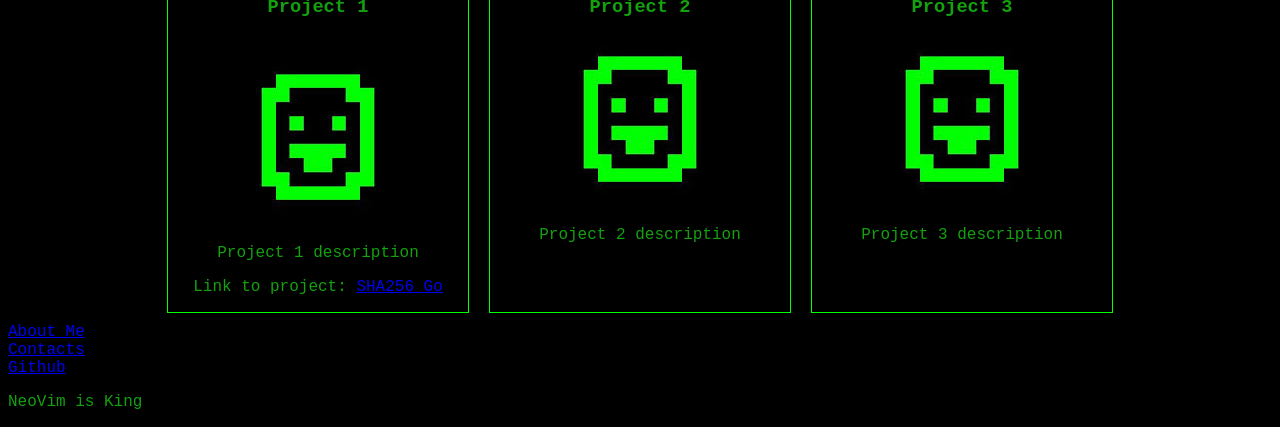
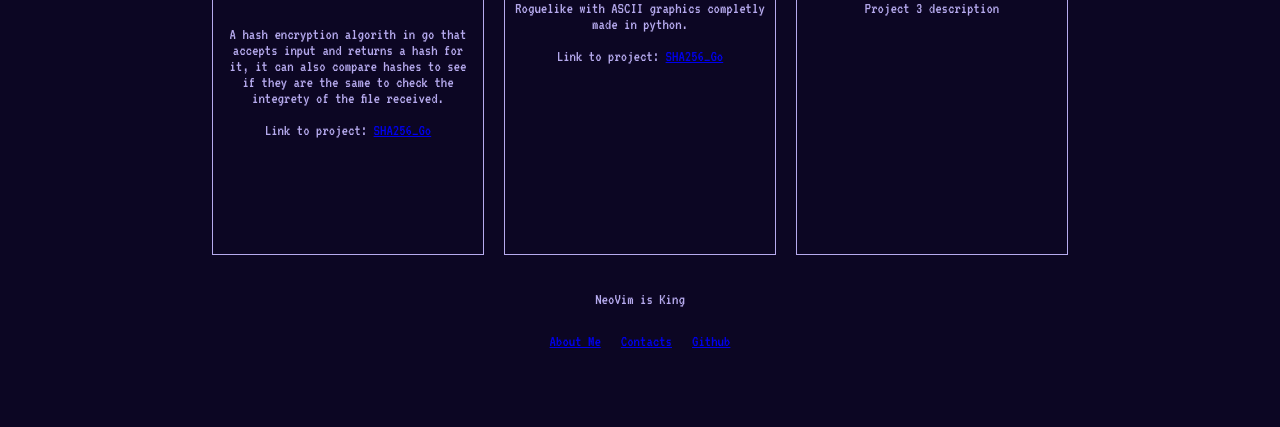
Before and after one commit to Bruno-BRG/projetoPortifolio, a plain HTML site: page index.html in a window 1280 px wide. Shown: the part 442-869 px from the top of the page. After the commit the page ends 819 px from the top, so only its background shows below. Drawn offline with Linux system fonts and the light colour scheme.

Commit message:
taBunito

```diff
--- a/index.html
+++ b/index.html
@@ -9,12 +9,19 @@
 	<meta name="viewport" content="width=device-width, initial-scale=1.0">
 	<title>Portifolio Frykits</title>
 	<link rel="stylesheet" href="style.css">
-
 </head>
 
 <body>
 	<div class="titleName" id="mainTitle">
-		<h1>Portifolio Frykits</h1>
+	<pre id="asciiART">
+██████╗ ██████╗ ██╗   ██╗███╗   ██╗ ██████╗     ██████╗  ██████╗  ██████╗██╗  ██╗ █████╗
+██╔══██╗██╔══██╗██║   ██║████╗  ██║██╔═══██╗    ██╔══██╗██╔═══██╗██╔════╝██║  ██║██╔══██╗
+██████╔╝██████╔╝██║   ██║██╔██╗ ██║██║   ██║    ██████╔╝██║   ██║██║     ███████║███████║
+██╔══██╗██╔══██╗██║   ██║██║╚██╗██║██║   ██║    ██╔══██╗██║   ██║██║     ██╔══██║██╔══██║
+██████╔╝██║  ██║╚██████╔╝██║ ╚████║╚██████╔╝    ██║  ██║╚██████╔╝╚██████╗██║  ██║██║  ██║
+╚═════╝ ╚═╝  ╚═╝ ╚═════╝ ╚═╝  ╚═══╝ ╚═════╝     ╚═╝  ╚═╝ ╚═════╝  ╚═════╝╚═╝  ╚═╝╚═╝  ╚═╝
+	</pre>
+
 		<div>
 			<h2> I am 3rd semester CompSci student I love coding. I want to specialize in back-end development and
 				system
@@ -27,43 +34,37 @@
 	<h1 id="tituloProjetos">Projects:</h1>
 	<div class="Projetos">
 		<div class="project" id="projeto1">
-			<h3 id="project1">Project 1</h3>
+			<h3 class="projectTitle">SHA256_Go</h3>
 			<br>
-			<img href="https://github.com/Frykits/SHA256_Go" src="./images/placeholder.jpg"></img>
-			<p>Project 1 description</p>
-			<p> Link to project: <a href="https://github.com/Frykits/SHA256_Go">SHA256_Go</a></p>
+			<p class= "textProject">A hash encryption algorith in go that accepts input and returns a hash for it, it can also compare hashes to see if they are the same to check the integrety of the file received.</p>
+			<p id="linkToProject"> Link to project: <a href="https://github.com/Frykits/SHA256_Go">SHA256_Go</a></p>
 		</div>
 		<div class="project" id="projeto2">
-			<h3 id="project2">Project 2</h3>
-			<img src="./images/placeholder.jpg"></img>
-			<p>Project 2 description</p>
-
+			<h3 class="projectTitle">Roguelike in Python</h3>
+			<p class="textProject">Roguelike with ASCII graphics completly made in python.</p>
+	<p id="linkToProject"> Link to project: <a href="https://github.com/Frykits/SHA256_Go">SHA256_Go</a></p>
 		</div>
 		<div class="project" id="projeto3">
-			<h3 id="project3">Project 3</h3>
-			<img src="./images/placeholder.jpg"></img>
-			<p>Project 3 description</p>
-		</div>
-	</div>
-
-
-	<div id="header">
-		<div id="aboutMe">
-			<a href="aboutMe.html">About Me</a>
-		</div>
-		<div id="contants">
-			<a href="contacts.html">Contacts</a>
-		</div>
-		<div id="githublink">
-			<a href="https://github.com/Frykits">Github</a>
+			<h3 class="projectTitle">Project 3</h3>
+			<p class="textProject">Project 3 description</p>
 		</div>
 	</div>
 
 	<script src="script.js"></script>
 </body>
 <div id="footer">
-	<p>NeoVim is King</p>
-
+	<p id="vimKing">NeoVim is King</p>
+	<div id="otherPages">
+		<div class="pages">
+			<a href="aboutMe.html">About Me</a>
+		</div>
+		<div class="pages">
+			<a href="contacts.html">Contacts</a>
+		</div>
+		<div class="pages">
+			<a href="https://github.com/Frykits">Github</a>
+		</div>
+	</div>
 </div>
 
 </html>
--- a/style.css
+++ b/style.css
@@ -1,28 +1,23 @@
-/* i want the font for the entirepage to be the sharetewch mono ones*/
-
-
-
+@import url('https://fonts.googleapis.com/css2?family=VT323&display=swap');
 
 
 body {
-	background-color: black;
-	color: #13a10e;
-	font-family: 'Share Tech Mono', monospace;
+	background-color: #0C0623;
+	color: #B6AAEE;
+	font-family: 'VT323', monospace;
 }
 
 .titleName {
 	text-align: center;
 }
 
-.titleName h1 {
-	font-size: 3em;
-}
-
 .titleName h2 {
-	font-size: 2em;
+	font-size: 30px;
 	padding-left: 200px;
 	padding-right: 200px;
 }
+
+#asciiART {}
 
 .Projetos {
 	display: flex;
@@ -36,23 +31,42 @@ body {
 
 .project {
 	text-align: center;
+	height: 300px;
+	width: 250px;
+	border: 1px solid #B6aaee;
+	margin: 10px;
+	padding: 10px;
 }
 
-#projeto1 {
-	border: 1px solid #00FF00;
+.projectTitle {
+	margin-top: 10px;
+	font-size: 30px;
+	margin-bottom: 10px;
+}
+
+.textProject {
+	text-align: center;
+}
+
+#linkToProject {
+	text-align: center;
+	margin-bottom: 50px;
+}
+
+#footer {
+	text-align: center;
+	padding: 10px;
+}
+
+#otherPages {
+	/* i want the divs inside this one to be side by side*/
+	display: flex;
+	justify-content: center;
+}
+
+.pages {
 	margin: 10px;
 }
-
-#projeto2 {
-	border: 1px solid #00FF00;
-	margin: 10px;
-}
-
-#projeto3 {
-	border: 1px solid #00FF00;
-	margin: 10px;
-}
-
 
 /*About me CSS*/
 #aboutMePage {
```
